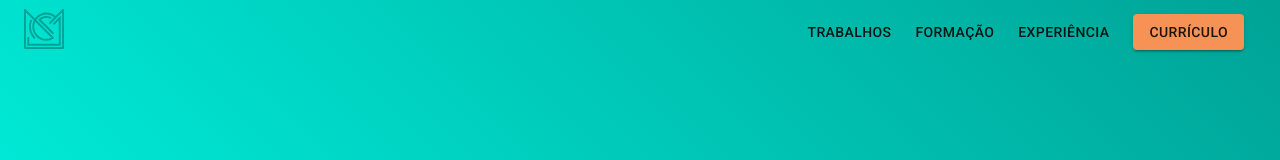
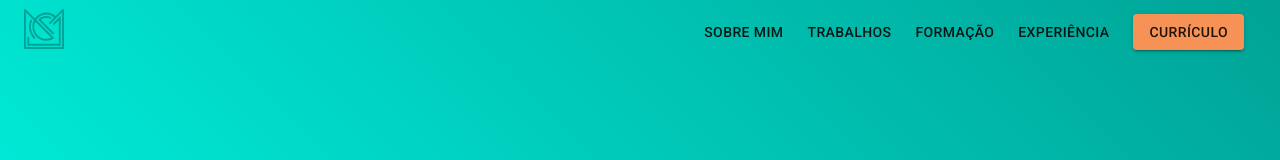
Before and after one commit to marcoscssno/marcoscassiano-portfolio, a React (Vite) app: page / in a window 1280 px wide. Shown: the top 160 px of the page. Built offline with nearby package versions, Linux system fonts and the light colour scheme; a web font is replaced by a local one.

Commit message:
feat: add about section

```diff
--- a/src/pages.ts
+++ b/src/pages.ts
@@ -1,6 +1,10 @@
 import { PageMenuItem } from './types';
 
 export const pages: PageMenuItem[] = [
+    {
+        name: 'Sobre mim',
+        path: '#sobre-mim'
+    },
     {
         name: 'Trabalhos',
         path: '#trabalhos'
```
